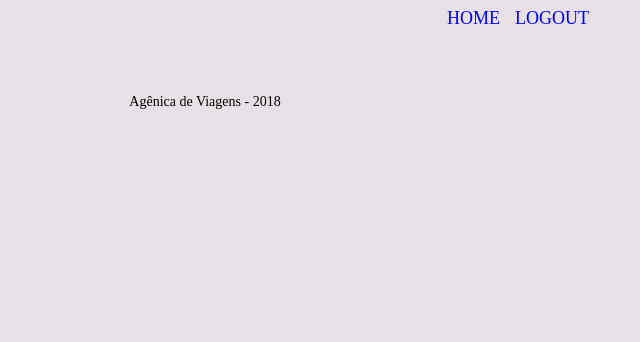
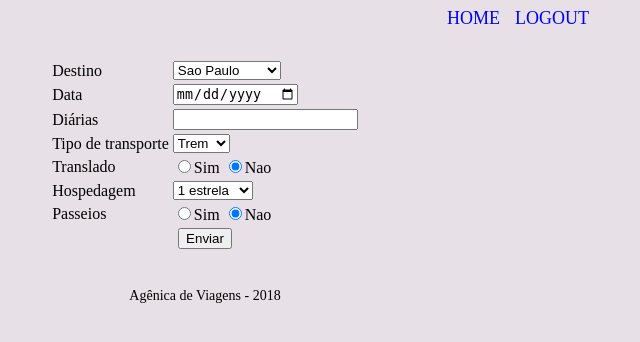
Before and after one commit to matgitirana/Joestar-Company, a PHP site: page /viagem_dos_sonhos.php in a window 1280 px wide. Shown: the top 342 px of the page, without its empty margins (435-1075 px from the left). Run offline with PHP 8.4, Linux system fonts and the light colour scheme.

Commit message:
viagem dos sonhos feito

```diff
--- /dev/null
+++ b/arquivos/usuarios.txt
@@ -0,0 +1,2 @@
+
+Matheus|Gitirana|2018-01-01|isoeauvouan|12345678|m|acbeaovbeouab|svbprivbsrp|fotos/foto_matheus|matheus|matheus123
--- a/arquivos/viagens_dos_sonhos.txt
+++ b/arquivos/viagens_dos_sonhos.txt
@@ -0,0 +1,3 @@
+
+Sao Paulo|2018-01-01|1|Trem|false|1|false|matheus
+Sao Paulo|2018-10-25|1|Trem|true|1|true|matheus
--- a/viagem_dos_sonhos.php
+++ b/viagem_dos_sonhos.php
@@ -22,39 +22,82 @@
 			</ul>
         </div>
 
-        <div>
         	<form action="viagem_dos_sonhos2.php" method="post">
+			<table align="center" border="0" widtd =50%>
+
+					<tr>
 
 
-					<!-- <label>Destino</label>
-					<input type="text" size="30" name="usuario" maxlength="15">
+					<td><label>Destino</label></td>
+					<td>
+					<select name='destino'>
+						<option value="Sao Paulo">Sao Paulo</option>
+						<option value="Rio de Janeiro">Rio de Janeiro</option>
+						<option value="Londres">Londres</option>
+						<option value="Paris">Paris</option>
+						<option value="Toquio">Toquio</option>
+					</select>
+					</td>
+					</tr>
 
-					<label>Data</label>
+				<tr>
+					<td><label>Data</label></td>
+					<td>
 					<input type="date" size="30" name="data">
+					</td>
+					</tr>
+					<tr>
+                    <td><label>Diárias</label></td>
+					<td>
+					<input type="number" size="30" name="diarias" maxlengtd="2">
+					</td>
+					</tr>
 
-                    <label>Diárias</label>
-					<input type="number" size="30" name="senha"maxlength="30">
+					<tr>
+                    <td><label>Tipo de transporte</label></td>
+					<td>
+					<select name='transporte'>
+						<option value="Trem">Trem</option>
+						<option value="Navio">Navio</option>
+						<option value="Aviao">Aviao</option>
+					</select>
+					</td>
+					</tr>
+					<tr>
 
-                    <label>Tipo de transporte</label>
-					<input type="password" size="30" name="senha" minlength="8" maxlength="30">
+                    <td><label>Translado</label></td>
+					<td>
+					<input type="radio" name="translado" value=true>Sim
+					<input type="radio" name="translado" value=false checked="checked">Nao
+					</td>
+					</tr>
+					<tr>
+                    <td><label>Hospedagem</label></td>
+					<td>
+					<select name='hospedagem'>
+						<option value="1">1 estrela</option>
+						<option value="2">2 estrelas</option>
+						<option value="3">3 estrelas</option>
+						<option value="4">4 estrelas</option>
+						<option value="5">5 estrelas</option>
+					</select>
+					</td>
+					</tr>
+<tr>
+                    <td><label>Passeios</label></td>
+					<td>
+					<input type="radio" name="passeios" value=true>Sim
+					<input type="radio" name="passeios" value=false checked="checked">Nao
+					</td>
+					</tr>
 
-                    <label>Translado</label>
-					<input type="password" size="30" name="senha" minlength="8" maxlength="30">
-
-                    <label>Hospedagem</label>
-					<input type="password" size="30" name="senha" minlength="8" maxlength="30">
-
-                    <label>Passeios</label>
-					<input type="password" size="30" name="senha" minlength="8" maxlength="30">
-
-
-					<input type="submit" value="Enviar"> -->
-
-
-
+					<tr>
+					<td colspan=2 align="center">
+					<input type="submit" value="Enviar">
+					</td>
+					</tr>
+			</table>
 		    </form>
-
-        </div>
 
 
 		<div id='rodape'>
```
Also changed, not shown: viagem_dos_sonhos2.php (added, +32 -0 lines).
